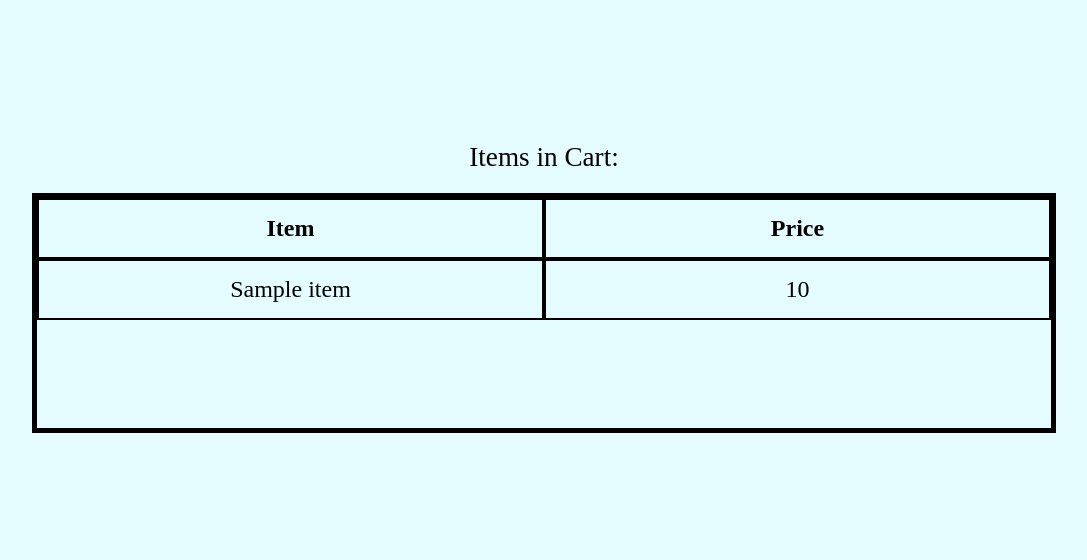
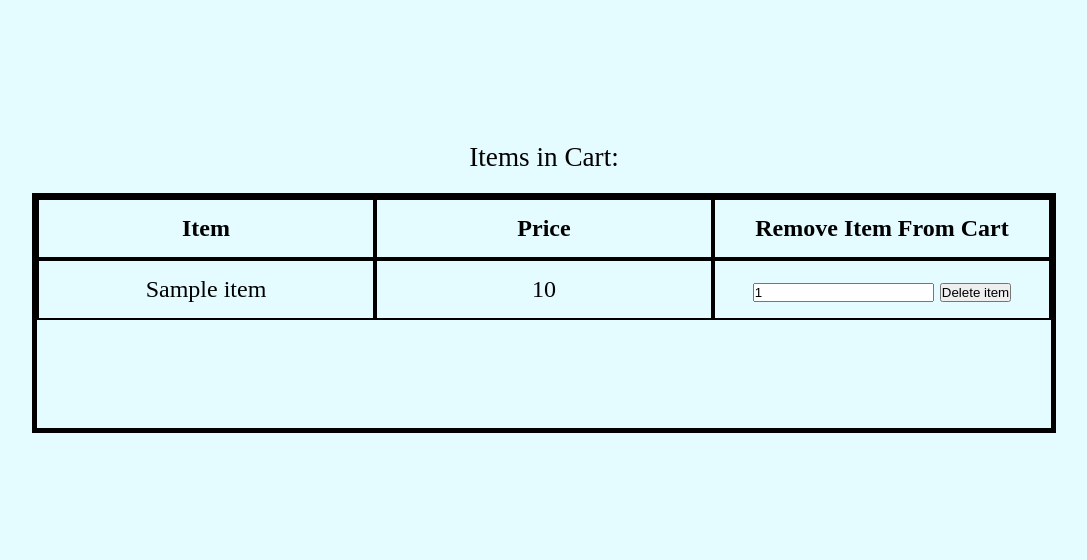
Before and after one commit to andrewM202/shopping-cart, a Flask app: page /cart in a window 1280 px wide. Shown: the part 193-753 px from the top of the page, without its empty margins (96-1183 px from the left). Run offline with Flask 2, Linux system fonts and the light colour scheme; tables that the repository leaves empty hold one stand-in row (values such as "Sample post"); a database or web service that is not in the repository returns one stand-in record (values such as "Sample title"); some libraries are stand-ins or nearby versions.

Commit message:
Added route to delete items from cart

```diff
--- a/flaskr/app.py
+++ b/flaskr/app.py
@@ -48,8 +48,25 @@
     items = cursor.fetchall()
     cursor.execute("SELECT price FROM shop_cart;")
     prices = cursor.fetchall()
-    return render_template('cart.html', items=items, prices=prices)
+    cursor.execute("SELECT id FROM shop_cart;")
+    ids = cursor.fetchall()
 
+    return render_template('cart.html', items=items, prices=prices, ids=ids)
+
+@app.route('/delete/<int:id>', methods=['POST', 'GET'])
+def delete(id):
+    item_to_delete = shopping_cart.query.get_or_404(id)
+    db.session.delete(item_to_delete)
+    db.session.commit()
+
+    cursor.execute("SELECT item FROM shop_cart;")
+    items = cursor.fetchall()
+    cursor.execute("SELECT price FROM shop_cart;")
+    prices = cursor.fetchall()
+    cursor.execute("SELECT id FROM shop_cart;")
+    ids = cursor.fetchall()
+
+    return redirect('/cart')
 
 if __name__ == "__main__":
     app.run(debug=True)
--- a/flaskr/templates/cart.html
+++ b/flaskr/templates/cart.html
@@ -23,6 +23,17 @@
                 <td>{{ price[0] }}</td>
                 {% endfor %}
             </tr>
+            <tr>
+                <th>Remove Item From Cart</th>
+                {% for id in ids %}
+                <td>
+                    <form action="/delete/{{ id[0] }} " method="POST">
+                        <input type="text" value={{ id[0] }} name="delete-item">
+                        <input type="submit" value="Delete item">
+                    </form>
+                </td>
+                {% endfor %}
+            </tr>
         </tbody>
     </table>
 </main>
```
